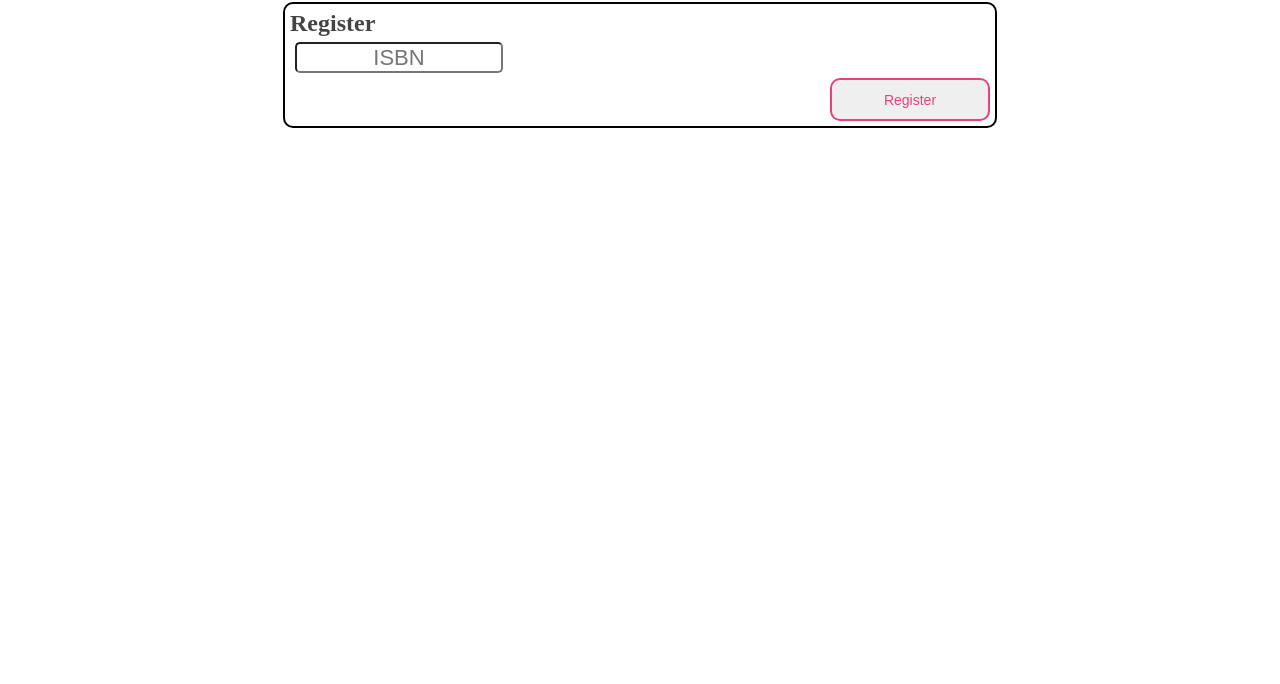
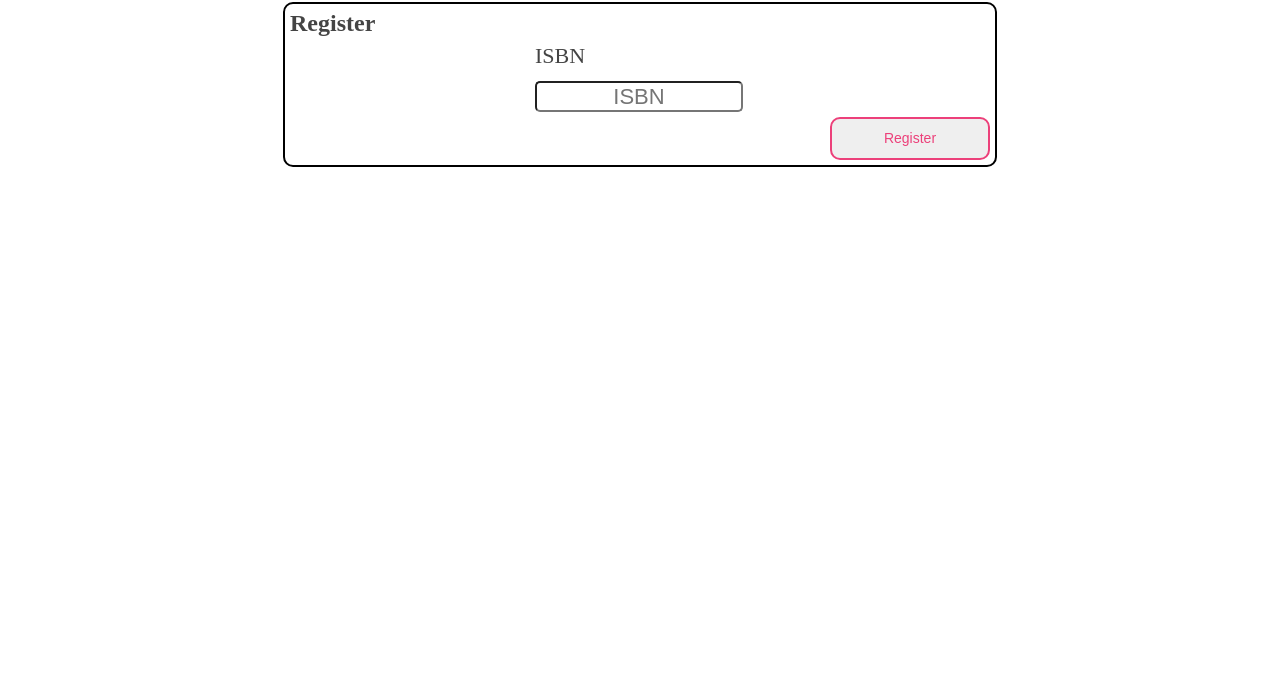
Before and after one commit to oq-Yuki-po/BookshelfApp, a plain HTML site: page client/html/book_register.html in a window 1280 px wide. Shown: the part 116-800 px from the top of the page. Drawn offline with Linux system fonts and the light colour scheme.

Commit message:
BA-003 項目にラベル付与

```diff
--- a/client/html/book_register.html
+++ b/client/html/book_register.html
@@ -8,13 +8,16 @@
     <link rel="stylesheet" type="text/css" href="../css/common.css" />
     <script type="text/javascript" src="../js/common_layout.js"></script>
 </head>
+
 <body>
     <script type="text/javascript">header();</script>
     <section id="main">
         <h2>Register</h2>
-                <input type="text" placeholder="ISBN" class="register_text"></input>
+        <div class="label_with_input">
+            <label for="isbn">ISBN</label>
+            <input type="text" id="isbn" placeholder="ISBN"></input>
+        </div>
         <button class="btn register">Register</button>
-
     </section>
     <script type="text/javascript" src="../js/book_register.js"></script>
 </body>
```
Lines whose indentation alone changed are shown as unchanged.
